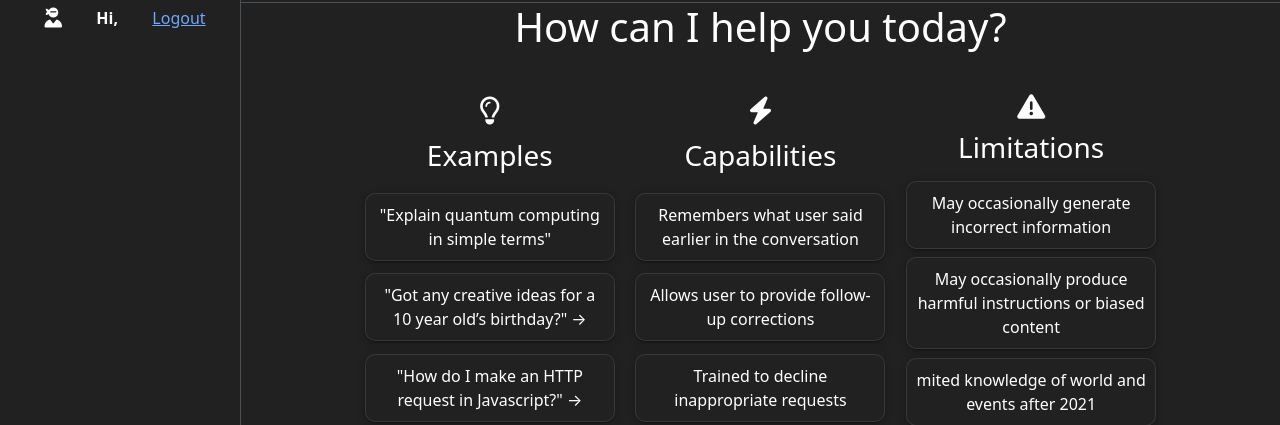
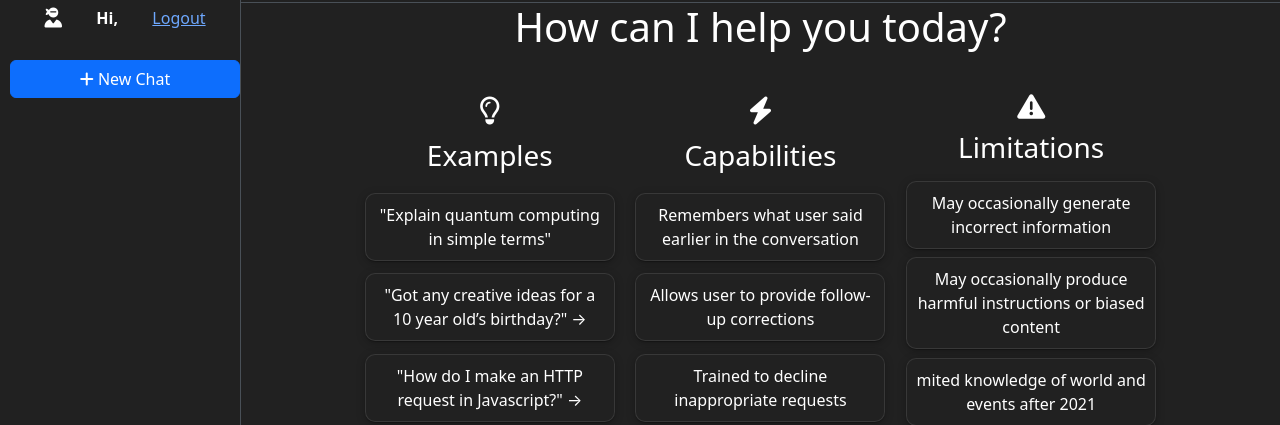
Before and after one commit to sankarmwork-afk/chatgpt-clone, a Django app: page /signout/ in a window 1280 px wide. Shown: the part 14-439 px from the top of the page. Run offline with Django 5.2, Linux system fonts and the light colour scheme; some libraries are stand-ins or nearby versions.

Commit message:
Update index.html

```diff
--- a/api/templates/chatapp/index.html
+++ b/api/templates/chatapp/index.html
@@ -31,6 +31,13 @@
                         <p>Hi, {{request.user.username}}</p>
                         <a href="{% url 'signout' %}">Logout</a>
                     </div>
+                       <div class="new-chat-btn">
+                           <a href="{% url 'new_chat' %}" class="btn btn-primary w-100">
+                          <i class="fa-solid fa-plus"></i> New Chat
+                           </a>
+                       </div>
+
+
                     {% for chat in chats %}
                      <div class="chat">
                       <i class="fa-regular fa-message"></i>
```
